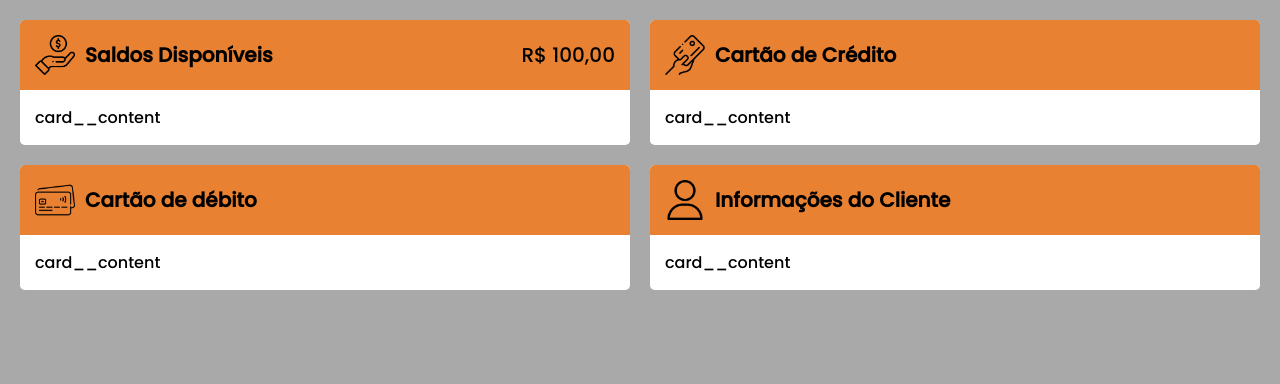
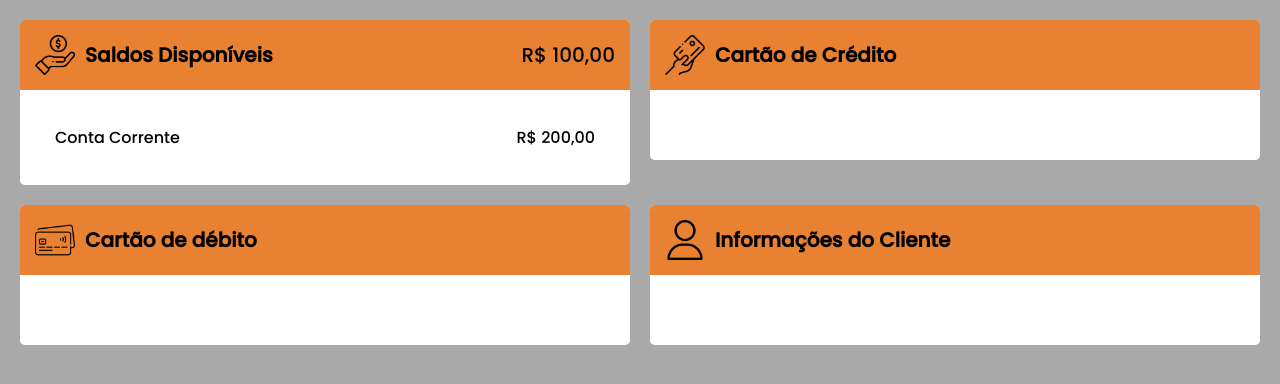
Before and after one commit to thiago-desenv/layout-cards-base-angular, an Angular app: page / in a window 1280 px wide. Shown: the top 384 px of the page. Built offline with nearby package versions, Linux system fonts and the light colour scheme.

Commit message:
Criado estrutura do content do card

```diff
--- a/src/app/app.component.html
+++ b/src/app/app.component.html
@@ -1,7 +1,7 @@
 <div class="container">
   <div class="item">
     <div class="balance-card">
-      <app-card [cardImage]="'../assets/icons/icon-hand.png'" [cardTitle]="'Saldos Disponíveis'" [cardTitleValue]="'R$ 100,00'"></app-card>
+      <app-card [cardImage]="'../assets/icons/icon-hand.png'" [cardTitle]="'Saldos Disponíveis'" [cardTitleValue]="'R$ 100,00'" [cardLabel]="'Conta Corrente'" [cardAmount]="'R$ 200,00'"></app-card>
     </div>
   </div>
   <div class="item">
--- a/src/app/card/card.component.html
+++ b/src/app/card/card.component.html
@@ -7,8 +7,9 @@
     <p>{{ cardTitleValue }}</p>
   </div>
   <div class="card__content">
-    <div class="card_content-item">
-      card__content
+    <div class="card__content-item">
+      <p>{{ cardLabel }}</p>
+      <p>{{ cardAmount }}</p>
     </div>
   </div>
 </div>
--- a/src/app/card/card.component.scss
+++ b/src/app/card/card.component.scss
@@ -42,7 +42,7 @@
     align-items: center;
     padding: 20px;
 
-    p:nth-of-type {
+    p:nth-of-type(1) {
       margin-right: auto;
     }
   }
--- a/src/app/card/card.component.ts
+++ b/src/app/card/card.component.ts
@@ -9,4 +9,7 @@ export class CardComponent {
   @Input({ required: true }) cardImage: string = '';
   @Input({ required: true }) cardTitle: string = '';
   @Input() cardTitleValue: string = '';
+
+  @Input() cardLabel: string = '';
+  @Input() cardAmount: string = '';
 }
```
